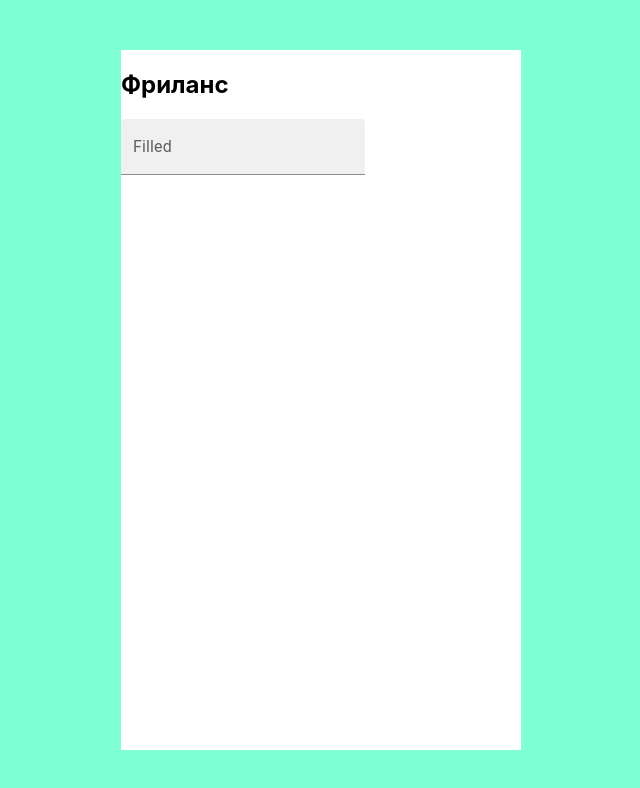
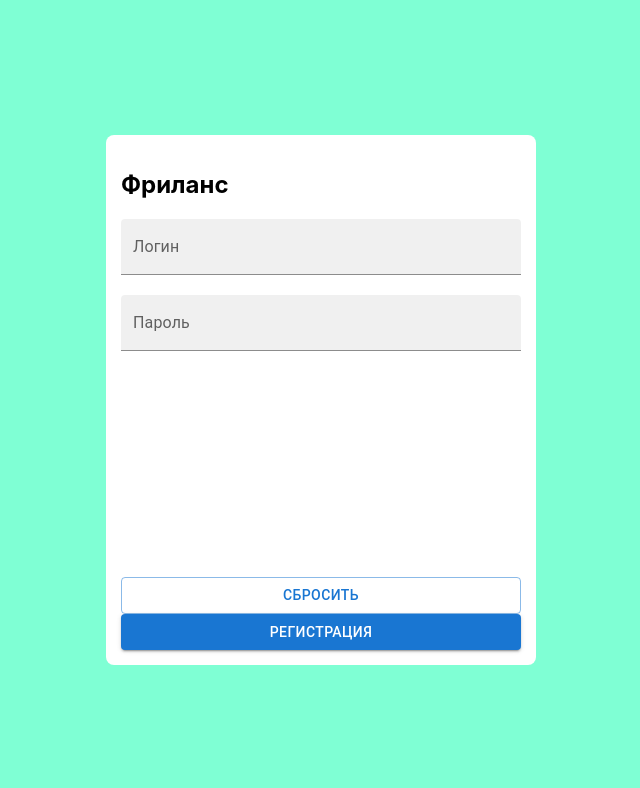
Before and after one commit to Don-Mihai/react-project-03, a React (Create React App) app: page / in a window 1280 px wide. Shown: the top 788 px of the page, without its empty margins (319-959 px from the left). Built offline with nearby package versions, Linux system fonts and the light colour scheme.

Commit message:
[feat] inputs[]

```diff
--- a/src/pages/Registration/Registration.scss
+++ b/src/pages/Registration/Registration.scss
@@ -1,5 +1,16 @@
 .page-registration {
+    display: flex;
+    flex-direction: column;
     width: 400px;
-    height: 700px;
+    height: 500px;
+    padding: 15px;
+    border-radius: 8px;
     background-color: #fff;
+
+    &__inputs {
+        display: flex;
+        flex-direction: column;
+        gap: 20px;
+        flex-grow: 1;
+    }
 }
--- a/src/pages/Registration/index.jsx
+++ b/src/pages/Registration/index.jsx
@@ -1,11 +1,49 @@
+import { useState } from 'react';
 import './Registration.scss';
 import TextField from '@mui/material/TextField';
+import Button from '@mui/material/Button';
 
 const Registration = () => {
+    const [login, setLogin] = useState('');
+    const [password, setPassword] = useState('');
+
+    const handleChangeLogin = event => {
+        setLogin(event.target.value);
+    };
+
+    const handleChangePassword = event => {
+        setPassword(event.target.value);
+    };
+
+    const handleReset = () => {
+        setLogin('');
+        setPassword('');
+    };
+
+    const handleSubmit = () => {
+        const payload = {
+            login,
+            password,
+        };
+
+        console.log(payload);
+    };
+
     return (
         <div className="page-registration">
             <h2>Фриланс</h2>
-            <TextField id="filled-basic" label="Filled" variant="filled" />
+            <div className="page-registration__inputs">
+                <TextField onChange={handleChangeLogin} value={login} label="Логин" variant="filled" fullWidth />
+                <TextField onChange={handleChangePassword} value={password} label="Пароль" variant="filled" fullWidth />
+            </div>
+
+            {/* todo: сделать стэппер, для добавления личной информации [2] */}
+            <Button onClick={handleReset} variant="outlined" fullWidth>
+                Сбросить
+            </Button>
+            <Button onClick={handleSubmit} variant="contained" fullWidth>
+                Регистрация
+            </Button>
         </div>
     );
 };
```
